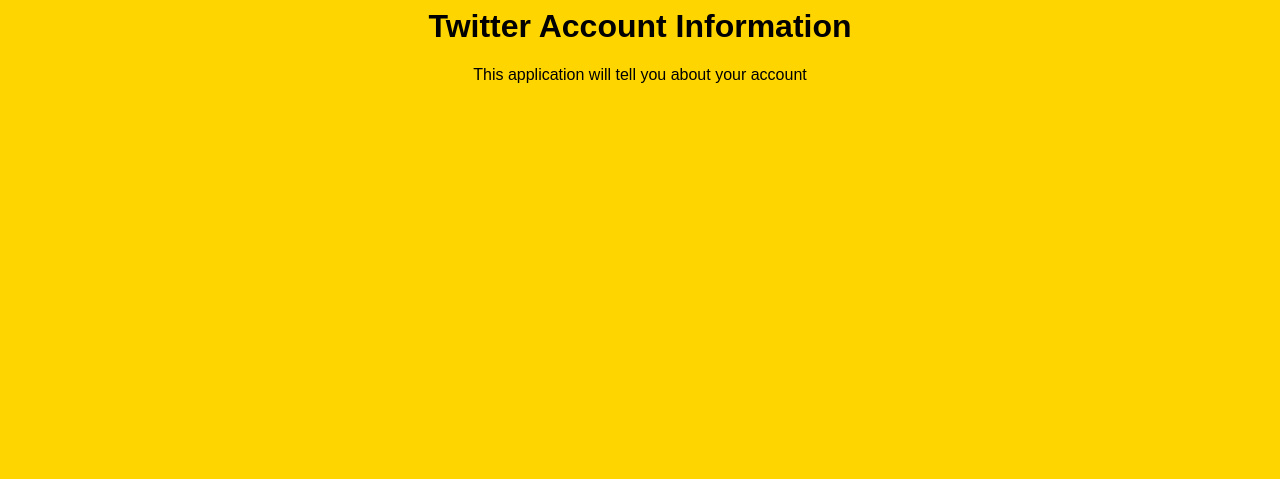
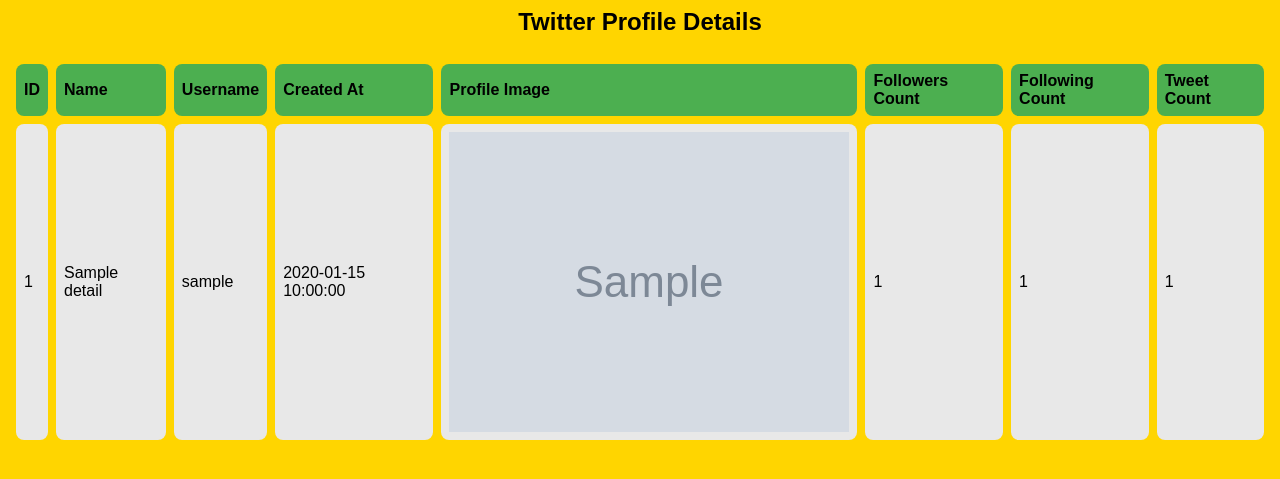
Before and after one commit to ABogle23/Personal-Information, a Flask app: template api/templates/twitter_test.html in a window 1280 px wide. Shown: the top 479 px of the page. Run offline with Flask 3, Linux system fonts and the light colour scheme; the template is opened without the code that fills it: most values are stand-ins (such as "Sample title", 1, 10 or a date in 2020); grey boxes marked "Sample" are stand-in pictures; some web fonts are replaced.

Commit message:
twitter api working

```diff
--- a/api/app.py
+++ b/api/app.py
@@ -48,13 +48,56 @@ def twitter_test():
     api_key = os.getenv("api_key")
     api_key_secret = os.getenv("api_key_secret")
 
-    url = 'https://api.twitter.com/2/users/me'
+    url = (
+        "https://api.twitter.com/2/users/me?"
+        "user.fields=id,name,username,created_at,"
+        "profile_image_url,public_metrics"
+    )
+
     auth = OAuth1(api_key, api_key_secret, access_token, access_token_secret)
 
-    request_response = requests.get(url, auth=auth, timeout=10)
-    print(request_response.json())
+    # Initialize twitter_details with default 'not found' values
+    twitter_details = [{
+        "id": "not found",
+        "name": "not found",
+        "username": "not found",
+        "created_at": "not found",
+        "profile_image_url": "not found",
+        "followers_count": "not found",
+        "following_count": "not found",
+        "tweet_count": "not found"
+    }]
 
-    return render_template("twitter_test.html")
+    try:
+        request_response = requests.get(url, auth=auth, timeout=10)
+
+        if request_response.status_code == 200:
+            twitter_data = request_response.json()
+            # Clear the default values
+            twitter_details.clear()
+
+            user_data = twitter_data.get("data", {})
+            # Update the twitter_details list with actual data
+            # or default to 'not found'
+            twitter_details.append({
+                "id": user_data.get("id", "not found"),
+                "name": user_data.get("name", "not found"),
+                "username": user_data.get("username", "not found"),
+                "created_at": user_data.get("created_at", "not found"),
+                "profile_image_url": user_data.get(
+                    "profile_image_url", "not found"),
+                "followers_count": user_data.get(
+                    "public_metrics", {}).get("followers_count", "not found"),
+                "following_count": user_data.get(
+                    "public_metrics", {}).get("following_count", "not found"),
+                "tweet_count": user_data.get(
+                    "public_metrics", {}).get("tweet_count", "not found")
+            })
+    except requests.RequestException as e:
+        print(f"An error occurred: {e}")
+
+    return render_template(
+        "twitter_test.html", twitter_details=twitter_details)
 
 
 @app.route("/github")
@@ -107,12 +150,10 @@ def submit_github():
             if socials:
                 first_social_url = socials[0]["url"].split("/")[-1]
             else:
-                msg = "there is no social account \
-                    associated with this github account"
+                msg = "none"
                 first_social_url = msg
         else:
-            msg = "there is no social account \
-                associated with this github account"
+            msg = "none"
             first_social_url = msg
 
         return render_template(
--- a/api/templates/twitter_test.html
+++ b/api/templates/twitter_test.html
@@ -8,9 +8,32 @@
   </head>
 
   <body>
-    <div>
-      <h1>Twitter Account Information</h1>
-      <p>This application will tell you about your account</p>
-    </div>
+    <h2>Twitter Profile Details</h2>
+    <table>
+      <tr>
+        <th>ID</th>
+        <th>Name</th>
+        <th>Username</th>
+        <th>Created At</th>
+        <th>Profile Image</th>
+        <th>Followers Count</th>
+        <th>Following Count</th>
+        <th>Tweet Count</th>
+      </tr>
+      {% for detail in twitter_details %}
+      <tr>
+        <td>{{ detail.id }}</td>
+        <td>{{ detail.name }}</td>
+        <td>{{ detail.username }}</td>
+        <td>{{ detail.created_at }}</td>
+        <td>
+          <img src="{{ detail.profile_image_url }}" alt="Profile Image" />
+        </td>
+        <td>{{ detail.followers_count }}</td>
+        <td>{{ detail.following_count }}</td>
+        <td>{{ detail.tweet_count }}</td>
+      </tr>
+      {% endfor %}
+    </table>
   </body>
 </html>
```
Also changed, not shown: api/templates/github.html (+7 -0 lines), api/templates/github_response.html (+5 -2 lines).
